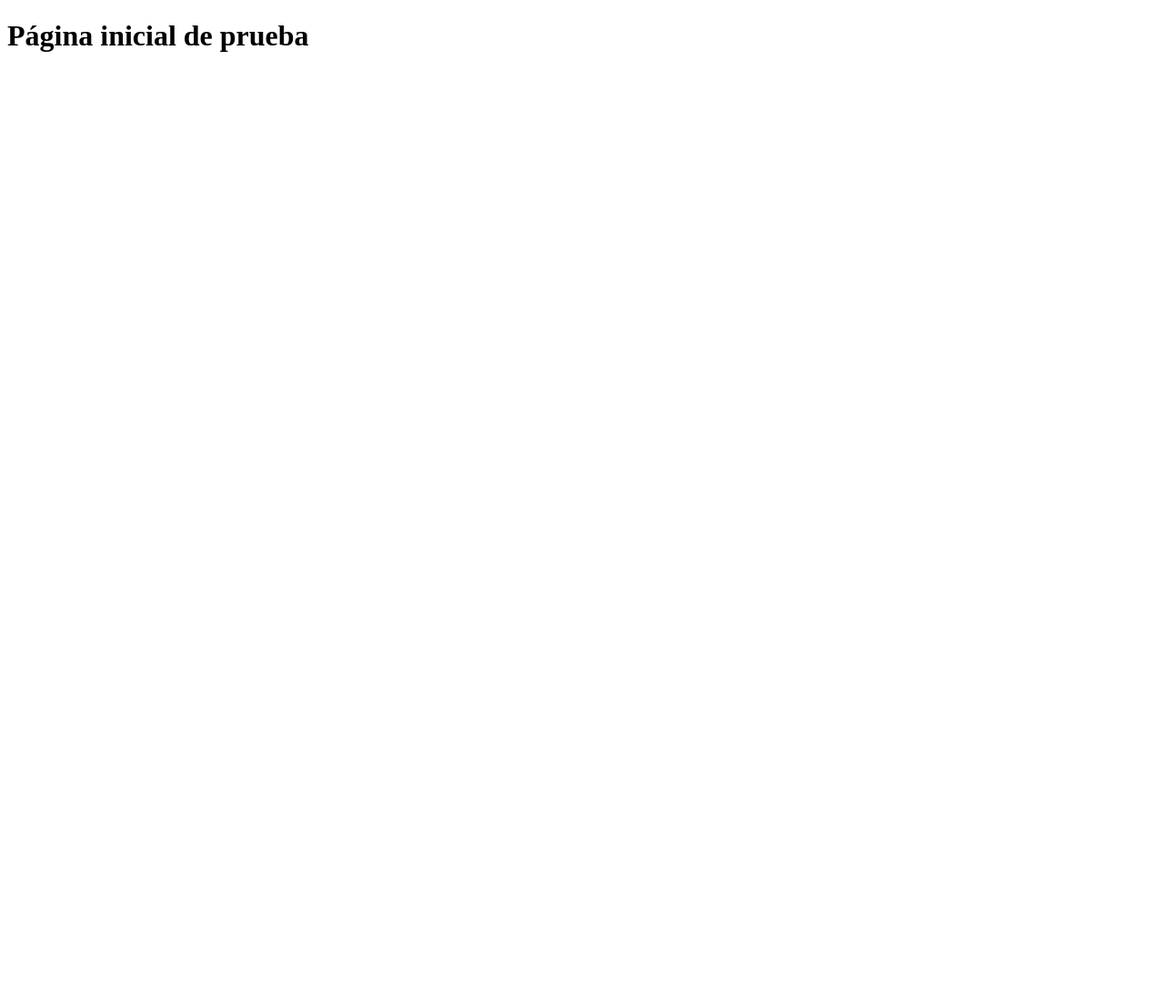
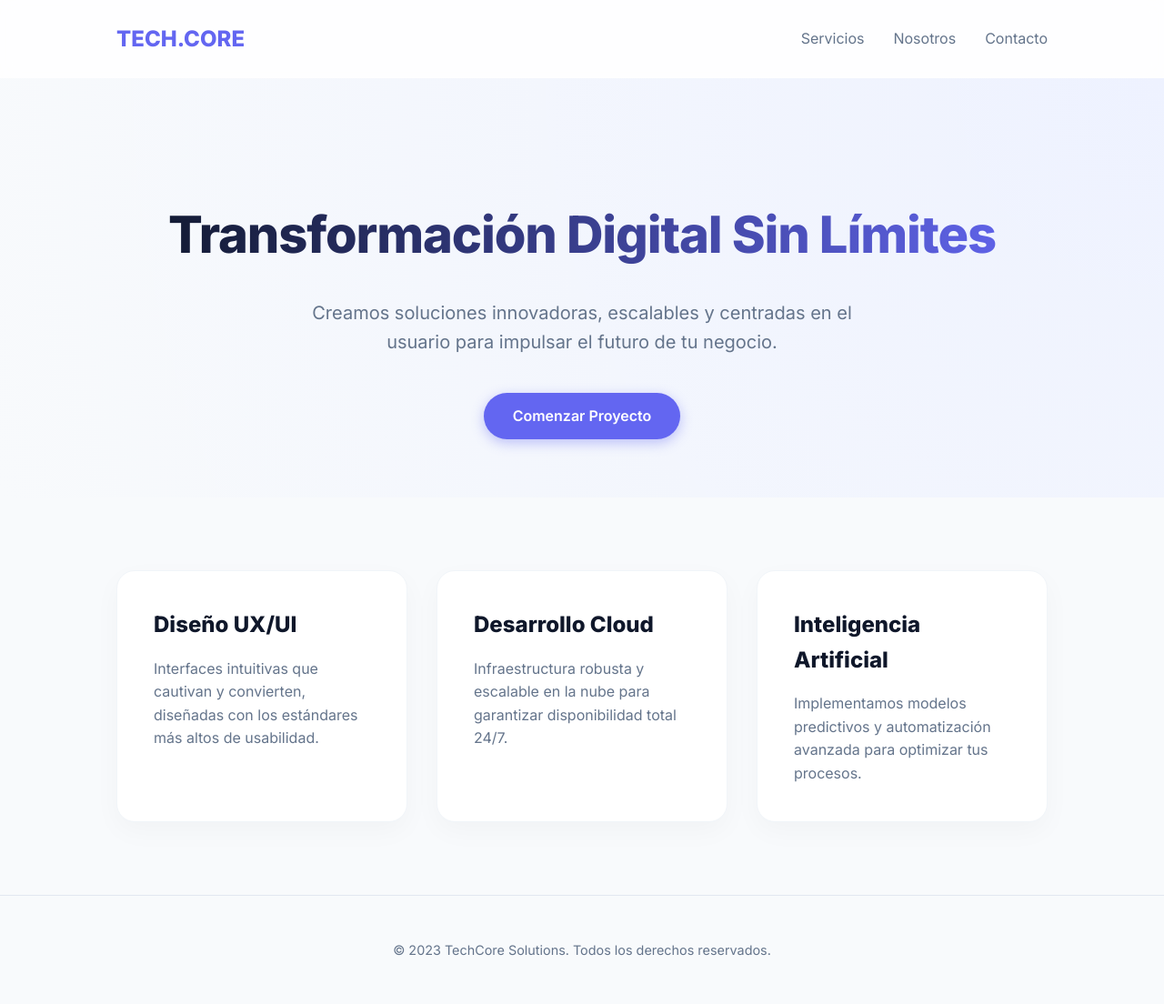
Before and after one commit to jesuismarioedit/prueba-ia, a plain HTML site: page index.html in a window 1280 px wide. Shown: the whole page at 91% size. Before the commit the page ends 800 px from the top, so only its background shows below. Drawn offline with Linux system fonts and the light colour scheme.

Commit message:
Página actualizada automáticamente desde n8n

```diff
--- a/index.html
+++ b/index.html
@@ -2,9 +2,188 @@
 <html lang="es">
 <head>
     <meta charset="UTF-8">
-    <title>Prueba Agente IA</title>
+    <meta name="viewport" content="width=device-width, initial-scale=1.0">
+    <title>Modern Tech Landing</title>
+    <style>
+        @import url('https://fonts.googleapis.com/css2?family=Inter:wght@300;400;600;800&display=swap');
+
+        :root {
+            --primary: #6366f1;
+            --primary-dark: #4f46e5;
+            --dark: #0f172a;
+            --light: #f8fafc;
+            --gray: #64748b;
+        }
+
+        * {
+            margin: 0;
+            padding: 0;
+            box-sizing: border-box;
+        }
+
+        body {
+            font-family: 'Inter', sans-serif;
+            background-color: var(--light);
+            color: var(--dark);
+            line-height: 1.6;
+        }
+
+        nav {
+            display: flex;
+            justify-content: space-between;
+            align-items: center;
+            padding: 1.5rem 10%;
+            background: rgba(255, 255, 255, 0.8);
+            backdrop-filter: blur(10px);
+            position: sticky;
+            top: 0;
+            z-index: 1000;
+        }
+
+        .logo {
+            font-weight: 800;
+            font-size: 1.5rem;
+            color: var(--primary);
+            text-decoration: none;
+        }
+
+        .nav-links {
+            display: flex;
+            gap: 2rem;
+        }
+
+        .nav-links a {
+            text-decoration: none;
+            color: var(--gray);
+            font-weight: 500;
+            transition: color 0.3s;
+        }
+
+        .nav-links a:hover {
+            color: var(--primary);
+        }
+
+        .hero {
+            padding: 8rem 10% 4rem;
+            text-align: center;
+            background: radial-gradient(circle at top right, #eef2ff, transparent);
+        }
+
+        .hero h1 {
+            font-size: 3.5rem;
+            font-weight: 800;
+            margin-bottom: 1.5rem;
+            letter-spacing: -0.02em;
+            background: linear-gradient(90deg, var(--dark), var(--primary));
+            -webkit-background-clip: text;
+            -webkit-text-fill-color: transparent;
+        }
+
+        .hero p {
+            font-size: 1.25rem;
+            color: var(--gray);
+            max-width: 600px;
+            margin: 0 auto 2.5rem;
+        }
+
+        .btn {
+            display: inline-block;
+            padding: 0.8rem 2rem;
+            border-radius: 50px;
+            text-decoration: none;
+            font-weight: 600;
+            transition: transform 0.2s, box-shadow 0.2s;
+        }
+
+        .btn-primary {
+            background-color: var(--primary);
+            color: white;
+            box-shadow: 0 4px 14px rgba(99, 102, 241, 0.39);
+        }
+
+        .btn-primary:hover {
+            transform: translateY(-2px);
+            box-shadow: 0 6px 20px rgba(99, 102, 241, 0.45);
+        }
+
+        .features {
+            display: grid;
+            grid-template-columns: repeat(auto-fit, minmax(300px, 1fr));
+            gap: 2rem;
+            padding: 5rem 10%;
+        }
+
+        .card {
+            background: white;
+            padding: 2.5rem;
+            border-radius: 20px;
+            box-shadow: 0 10px 30px rgba(0,0,0,0.03);
+            border: 1px solid #f1f5f9;
+            transition: border-color 0.3s;
+        }
+
+        .card:hover {
+            border-color: var(--primary);
+        }
+
+        .card h3 {
+            margin-bottom: 1rem;
+            font-size: 1.5rem;
+        }
+
+        .card p {
+            color: var(--gray);
+        }
+
+        footer {
+            text-align: center;
+            padding: 3rem;
+            color: var(--gray);
+            font-size: 0.9rem;
+            border-top: 1px solid #e2e8f0;
+        }
+
+        @media (max-width: 768px) {
+            .hero h1 { font-size: 2.5rem; }
+            .nav-links { display: none; }
+        }
+    </style>
 </head>
 <body>
-    <h1>Página inicial de prueba</h1>
+
+    <nav>
+        <a href="#" class="logo">TECH.CORE</a>
+        <div class="nav-links">
+            <a href="#features">Servicios</a>
+            <a href="#about">Nosotros</a>
+            <a href="#contact">Contacto</a>
+        </div>
+    </nav>
+
+    <header class="hero">
+        <h1>Transformación Digital Sin Límites</h1>
+        <p>Creamos soluciones innovadoras, escalables y centradas en el usuario para impulsar el futuro de tu negocio.</p>
+        <a href="#" class="btn btn-primary">Comenzar Proyecto</a>
+    </header>
+
+    <section class="features" id="features">
+        <div class="card">
+            <h3>Diseño UX/UI</h3>
+            <p>Interfaces intuitivas que cautivan y convierten, diseñadas con los estándares más altos de usabilidad.</p>
+        </div>
+        <div class="card">
+            <h3>Desarrollo Cloud</h3>
+            <p>Infraestructura robusta y escalable en la nube para garantizar disponibilidad total 24/7.</p>
+        </div>
+        <div class="card">
+            <h3>Inteligencia Artificial</h3>
+            <p>Implementamos modelos predictivos y automatización avanzada para optimizar tus procesos.</p>
+        </div>
+    </section>
+
+    <footer>
+        &copy; 2023 TechCore Solutions. Todos los derechos reservados.
+    </footer>
+
 </body>
 </html>
```
